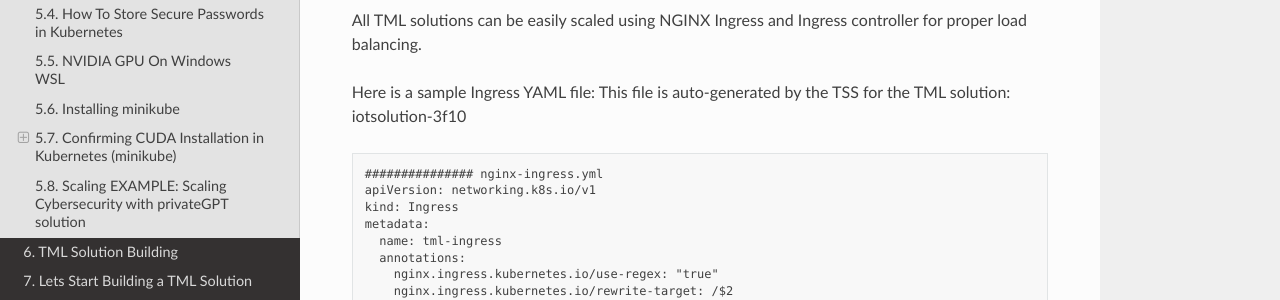
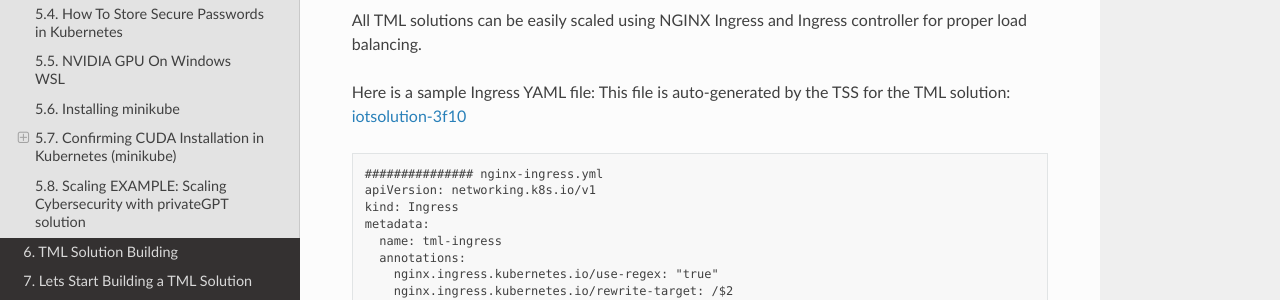
Before and after one commit to smaurice101/readthedocs, a Sphinx documentation site: the page built from docs/source/kube.rst, in a window 1280 px wide and 900 px high, scrolled down 2695 px. Shown: the part 175-475 px from the top of the window. Built offline with Sphinx 7.4.7 and the Read the Docs theme 3.1.0, drawn with Linux system fonts in a browser that asks for light colours; part of the change alters nothing that is shown.

```diff
--- a/docs/source/kube.rst
+++ b/docs/source/kube.rst
@@ -111,7 +111,7 @@ Scaling with NGINX Ingress and Ingress Controller
 
 All TML solutions can be easily scaled using NGINX Ingress and Ingress controller for proper load balancing.
 
-Here is a sample Ingress YAML file: This file is auto-generated by the TSS for the TML solution: iotsolution-3f10
+Here is a sample Ingress YAML file: This file is auto-generated by the TSS for the TML solution: `iotsolution-3f10 <https://iotsolution-3f10.readthedocs.io/en/latest/kube.html#scaling-with-nginx-ingress-and-ingress-controller>`_
 
 .. code-block::
 
```
